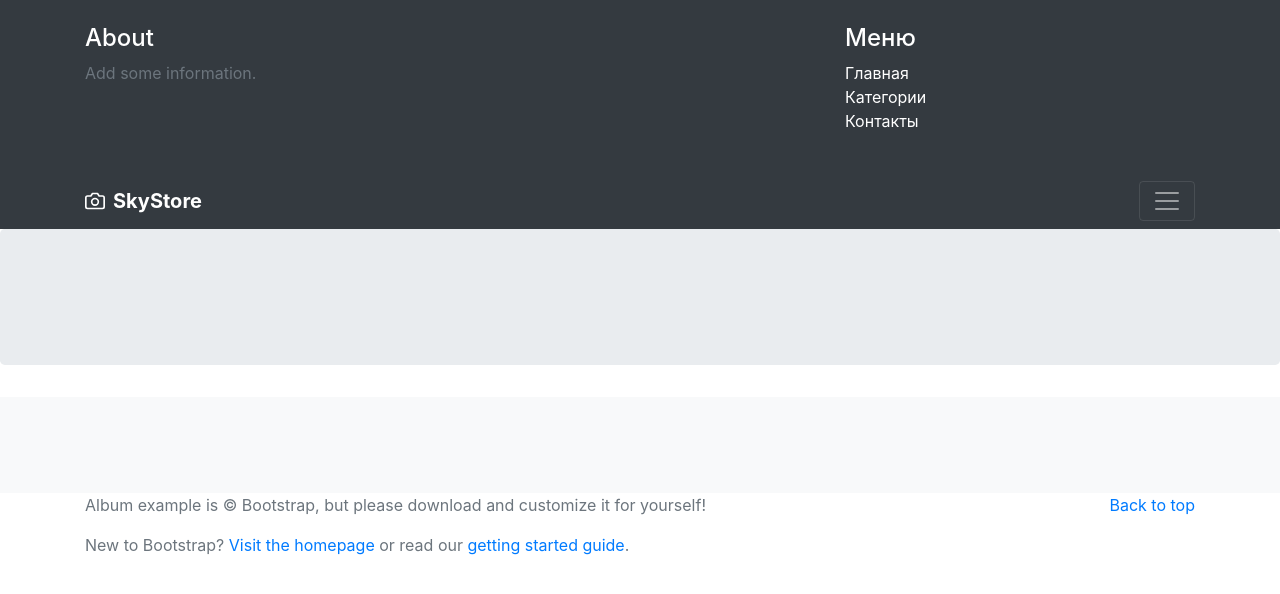
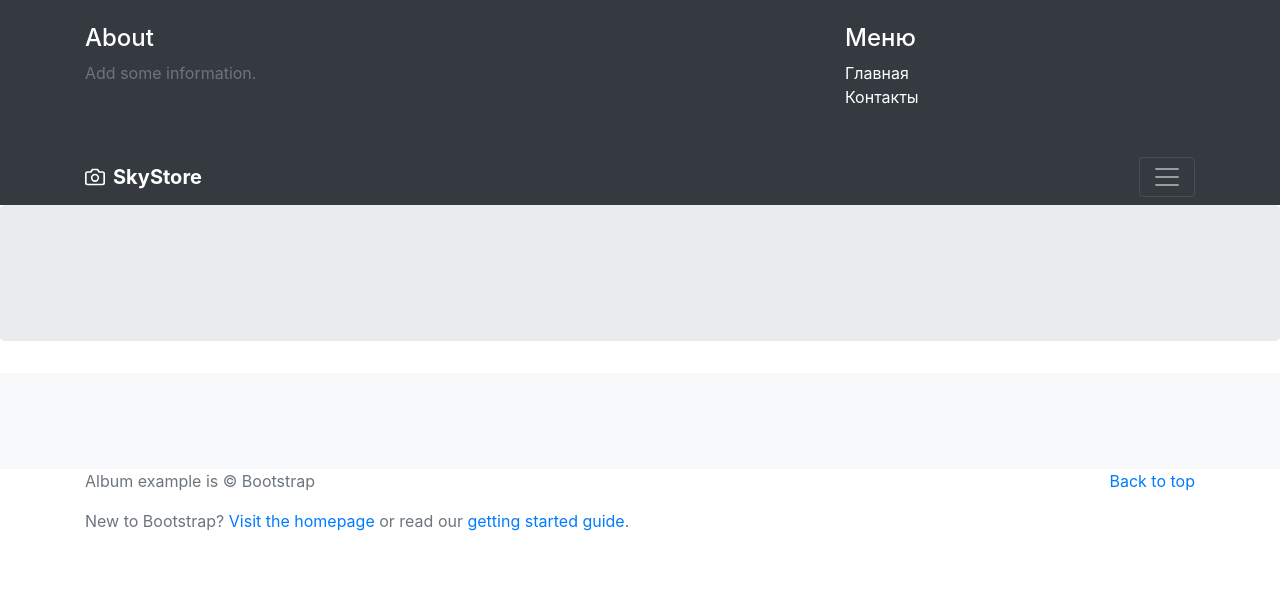
Before and after one commit to elenapronichkina/project_19.2, a Django app: page /product/ in a window 1280 px wide, after a click that opens the changed part. Shown: the top 594 px of the page. Run offline with Django 4.2, Linux system fonts and the light colour scheme; some libraries are stand-ins or nearby versions.

Commit message:
correct code

```diff
--- a/catalog/templates/catalog/base_products.html
+++ b/catalog/templates/catalog/base_products.html
@@ -28,9 +28,8 @@
             <div class="col-sm-4 offset-md-1 py-4">
               <h4 class="text-white">Меню</h4>
               <ul class="list-unstyled">
-                <li><a href="#" class="text-white">Главная</a></li>
-                <li><a href="#" class="text-white">Категории</a></li>
-                <li><a href="#" class="text-white">Контакты</a></li>
+                <li><a href="/" class="text-white">Главная</a></li>
+                <li><a href="/contacts/" class="text-white">Контакты</a></li>
               </ul>
             </div>
           </div>
@@ -71,7 +70,7 @@
         <p class="float-right">
           <a href="#">Back to top</a>
         </p>
-        <p>Album example is &copy; Bootstrap, but please download and customize it for yourself!</p>
+        <p>Album example is &copy; Bootstrap</p>
         <p>New to Bootstrap? <a href="../../">Visit the homepage</a> or read our <a href="../../getting-started/">getting started guide</a>.</p>
       </div>
     </footer>
```
